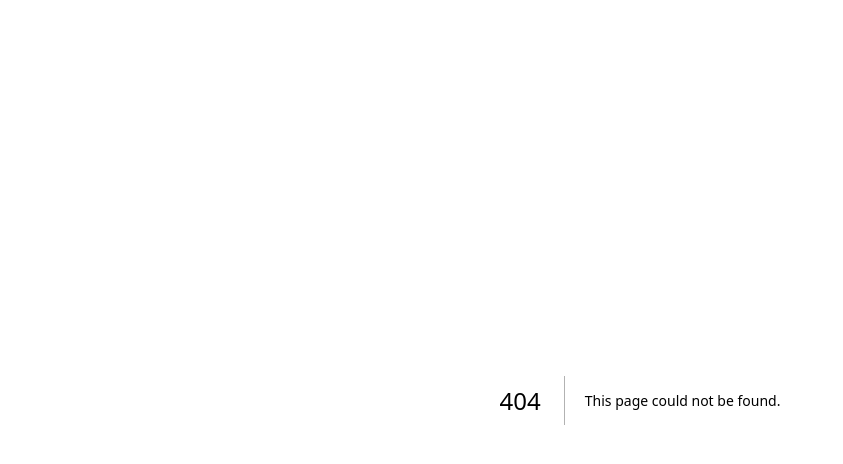
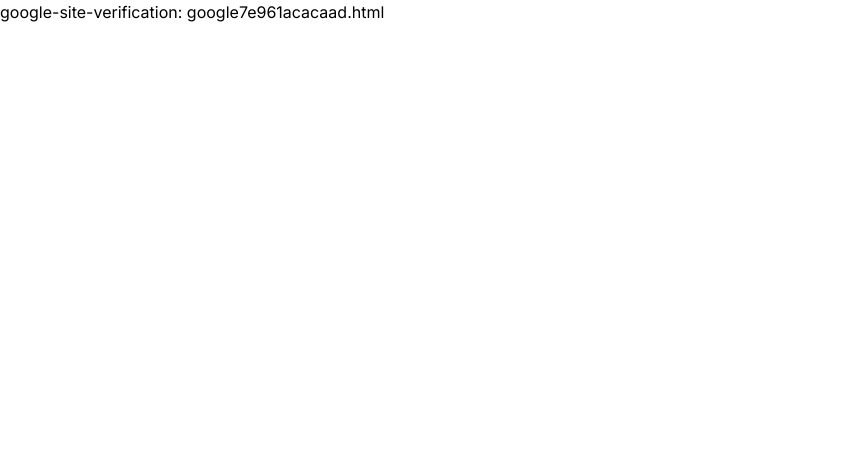
Before and after one commit to StarOne01/StarOne01.github.io, a Next.js app: page /google7e961acacaad.html in a window 1280 px wide. Before the commit this address had no page. Shown: the top 464 px of the page, without its empty margins (0-843 px from the left). Built offline with nearby package versions, Linux system fonts and the light colour scheme.

Commit message:
add google verificaion html

```diff
--- a/src/app/globals.css
+++ b/src/app/globals.css
@@ -17,17 +17,6 @@
   }
 }
 
-body {
-  color: rgb(var(--foreground-rgb));
-  background: linear-gradient(
-      to bottom,
-      transparent,
-      rgb(var(--background-end-rgb))
-    )
-    rgb(var(--background-start-rgb));
-
-    scroll-behavior: smooth;
-}
 
 .container {
   height: 80vh;
--- /dev/null
+++ b/src/app/google7e961acacaad.html/page.tsx
@@ -0,0 +1,11 @@
+import React from 'react';
+
+const GoogleConsoleVerificationPage: React.FC = () => {
+    const htmlCode = 'google-site-verification: google7e961acacaad.html';
+
+    return (
+        <div dangerouslySetInnerHTML={{ __html: htmlCode }} />
+    );
+};
+
+export default GoogleConsoleVerificationPage;
--- a/src/app/page.tsx
+++ b/src/app/page.tsx
@@ -20,8 +20,6 @@ import { ChevronDownIcon, PhoneIcon, PlayCircleIcon } from '@heroicons/react/20/
 const poppins300 = Poppins({ weight: "300", subsets: ['latin'] })
 const poppins400 = Poppins({ weight: "400", subsets: ['latin'] })
 const products = [
-
-
   { name: 'Analytics', description: 'Get a better understanding of your traffic', href: '#', icon: ChartPieIcon },
   { name: 'Engagement', description: 'Speak directly to your customers', href: '#', icon: CursorArrowRaysIcon },
   { name: 'Security', description: 'Your customers’ data will be safe and secure', href: '#', icon: FingerPrintIcon },
@@ -45,7 +43,7 @@ function classNames(...classes: any) {
 function Nav() {
   const [mobileMenuOpen, setMobileMenuOpen] = useState(false)
   return (
-    <header className="bg-trasparent z-10 text-black dark:text-white dark:bg-black backdrop-blur-sm fixed w-full">
+    <header className="bg-trasparent z-10 text-black dark:text-white backdrop-blur-sm fixed w-full">
       <nav className="mx-auto flex max-w-7xl  items-center justify-between p-6 lg:px-8" aria-label="Global">
         <div className="flex lg:flex-1">
           <a href="#" className="-m-1.5 font-semibold p-1.5">
```
